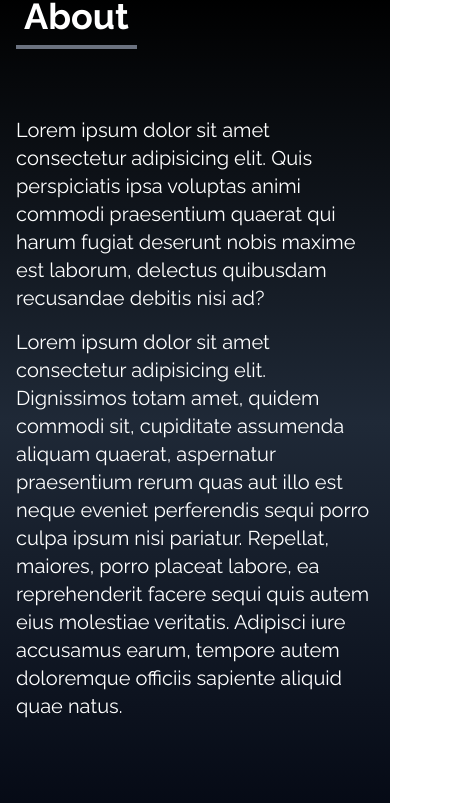
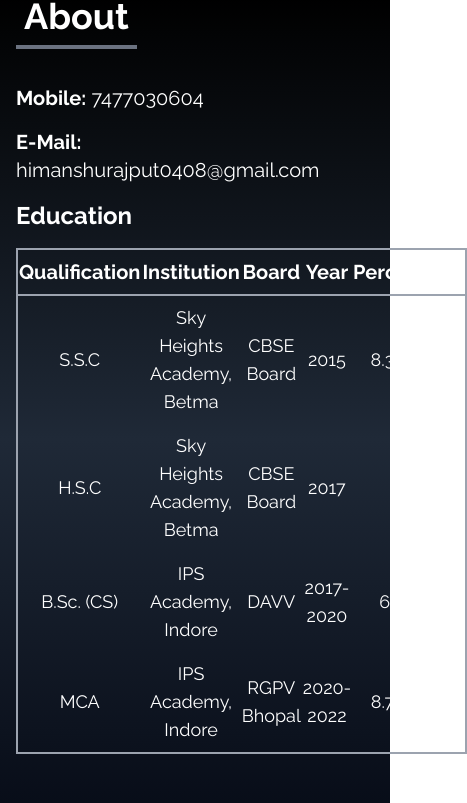
Before and after one commit to himanshurajput0410/portfolio, a React (Create React App) app: page / in a window 390 px wide. Shown: the part 663-1466 px from the top of the page, 467 px wide, since content can reach past the window. Built offline with nearby package versions, Linux system fonts and the light colour scheme; the HTML template or start-up script is replaced by a standard one.

Commit message:
worked on the changes in the about section

```diff
--- a/package.json
+++ b/package.json
@@ -6,6 +6,7 @@
     "@testing-library/jest-dom": "^5.16.5",
     "@testing-library/react": "^13.4.0",
     "@testing-library/user-event": "^13.5.0",
+    "aos": "^3.0.0-beta.6",
     "react": "^18.2.0",
     "react-dom": "^18.2.0",
     "react-icons": "^4.9.0",
--- a/src/components/about.jsx
+++ b/src/components/about.jsx
@@ -1,32 +1,93 @@
-import React from "react";
+import React, { useEffect } from "react";
+import AOS from "aos";
+import "aos/dist/aos.css";
 
 const About = () => {
+  useEffect(() => {
+    AOS.init();
+  }, []);
+  const education = [
+    {
+      id: 1,
+      Qualification: "S.S.C",
+      Institution: "Sky Heights Academy, Betma",
+      Board: "CBSE Board ",
+      Year: "2015",
+      Percentage: "8.3 CGPA",
+    },
+    {
+      id: 2,
+      Qualification: "H.S.C",
+      Institution: "Sky Heights Academy, Betma",
+      Board: "CBSE Board ",
+      Year: "2017",
+      Percentage: "53%",
+    },
+    {
+      id: 3,
+      Qualification: "B.Sc. (CS)",
+      Institution: "IPS Academy, Indore",
+      Board: "DAVV",
+      Year: "2017-2020",
+      Percentage: "63.00%",
+    },
+    {
+      id: 4,
+      Qualification: "MCA",
+      Institution: "IPS Academy, Indore  ",
+      Board: "RGPV  Bhopal",
+      Year: "2020-2022",
+      Percentage: "8.7 CGPA ",
+    },
+  ];
   return (
     <div
       name="about"
       className="w-full pb-32  bg-gradient-to-b from-black via-gray-800 to-gray-950 text-white "
     >
-      <div className="container xl:max-w-screen-xl mx-auto px-4 flex flex-col justify-center w-full h-full">
+      <div
+        className="container xl:max-w-screen-xl mx-auto px-4 flex flex-col justify-center w-full h-full"
+        data-aos="fade-up"
+        data-aos-delay="400"
+      >
         <div className="pb-8 ">
           <p className="text-4xl font-bold inline border-b-4 border-gray-500 p-2">
             About
           </p>
         </div>
-        <p className="text-xl mt-12">
-          Lorem ipsum dolor sit amet consectetur adipisicing elit. Quis
-          perspiciatis ipsa voluptas animi commodi praesentium quaerat qui harum
-          fugiat deserunt nobis maxime est laborum, delectus quibusdam
-          recusandae debitis nisi ad?
+        <p className="text-xl mt-4">
+          <strong>Mobile:</strong> 7477030604
         </p>
         <p className="text-xl mt-4">
-          Lorem ipsum dolor sit amet consectetur adipisicing elit. Dignissimos
-          totam amet, quidem commodi sit, cupiditate assumenda aliquam quaerat,
-          aspernatur praesentium rerum quas aut illo est neque eveniet
-          perferendis sequi porro culpa ipsum nisi pariatur. Repellat, maiores,
-          porro placeat labore, ea reprehenderit facere sequi quis autem eius
-          molestiae veritatis. Adipisci iure accusamus earum, tempore autem
-          doloremque officiis sapiente aliquid quae natus.
+          <a target="blank" href="mailto:email@example.com">
+            <strong>E-Mail:</strong> himanshurajput0408@gmail.com
+          </a>
         </p>
+        <p className="text-2xl font-bold mt-4">Education</p>
+        <table className="mt-4 border-2 border-gray-400">
+          <tr className="border-b-2 border-gray-400 ">
+            <th className="text-center py-2  font-bold text-xl">
+              Qualification
+            </th>
+            <th className="text-center py-2 font-bold text-xl ">Institution</th>
+            <th className="text-center py-2 font-bold text-xl ">Board</th>
+            <th className="text-center py-2 font-bold text-xl ">Year</th>
+            <th className="text-center py-2 font-bold text-xl ">Percentage</th>
+          </tr>
+          {education.map(
+            ({ id, Qualification, Institution, Board, Year, Percentage }) => {
+              return (
+                <tr key={id}>
+                  <td className="text-center py-2 text-lg">{Qualification}</td>
+                  <td className="text-center py-2 text-lg">{Institution}</td>
+                  <td className="text-center py-2 text-lg">{Board}</td>
+                  <td className="text-center py-2 text-lg">{Year}</td>
+                  <td className="text-center py-2 text-lg">{Percentage}</td>
+                </tr>
+              );
+            }
+          )}
+        </table>
       </div>
     </div>
   );
--- a/src/components/contact.jsx
+++ b/src/components/contact.jsx
@@ -1,12 +1,21 @@
-import React from "react";
+import React, { useEffect } from "react";
+import AOS from "aos";
+import "aos/dist/aos.css";
 
 const Contact = () => {
+  useEffect(() => {
+    AOS.init();
+  }, []);
   return (
     <div
       name="contact"
       className="pb-32  bg-gradient-to-b from-black via-gray-800 to-gray-950 text-white "
     >
-      <div className="container xl:max-w-screen-xl mx-auto px-4 flex flex-col justify-center w-full h-full">
+      <div
+        className="container xl:max-w-screen-xl mx-auto px-4 flex flex-col justify-center w-full h-full"
+        data-aos="fade-up"
+        data-aos-delay="400"
+      >
         <div className="pb-8">
           <p className="text-4xl font-bold inline border-b-4 border-gray-500 p-2">
             Contact
--- a/src/components/home.jsx
+++ b/src/components/home.jsx
@@ -1,9 +1,14 @@
-import React from "react";
+import React, { useEffect } from "react";
 import HeroImage from "../assets/hero-image.jpg";
 import { MdOutlineKeyboardArrowRight } from "react-icons/md";
 import { Link } from "react-scroll";
+import AOS from "aos";
+import "aos/dist/aos.css";
 
 const Home = () => {
+  useEffect(() => {
+    AOS.init();
+  }, []);
   return (
     <div
       name="home"
@@ -11,17 +16,25 @@ const Home = () => {
     >
       <div className="px-4 xl:max-w-screen-xl container mx-auto flex flex-col md:flex-row items-center justify-between h-full  ">
         <div className="md:w-1/2 w-full mx-auto md:mx-0 text-white">
-          <h2 className="text-3xl lg:text-6xl font-bold ">
+          <h2
+            className="text-3xl lg:text-6xl font-bold "
+            data-aos="fade-right"
+            data-aos-delay="300"
+          >
             I'm a Frontend Developer
           </h2>
-          <p className="text-gray-500 text-xl font-medium mt-5   ">
+          <p
+            className="text-gray-500 text-xl font-medium mt-5   "
+            data-aos="fade-right"
+            data-aos-delay="300"
+          >
             I have 1+ years of experience building and desgining software and
             website.I am a kind of hard working and self-motivated person
             looking for an opportunities where I can utilize my skills make the
             best of my potential and contribute to the growth of your
             organization.
           </p>
-          <div className="mt-5 ">
+          <div className="mt-5 " data-aos="fade-right" data-aos-delay="300">
             <Link
               to="experience"
               smooth
@@ -35,7 +48,11 @@ const Home = () => {
             </Link>
           </div>
         </div>
-        <div className="md:w-3/12 w-full mx-auto md:mx-0 ">
+        <div
+          className="md:w-3/12 w-full mx-auto md:mx-0 "
+          data-aos="fade-left"
+          data-aos-delay="300"
+        >
           <img
             src={HeroImage}
             alt="My Profile"
--- a/src/components/navbar.jsx
+++ b/src/components/navbar.jsx
@@ -30,9 +30,11 @@ const Navbar = () => {
     <section className=" w-full text-white fixed bg-gray-950  z-50   ">
       <div className=" flex justify-between items-center container xl:max-w-screen-xl mx-auto h-20 px-4  ">
         <div>
-          <h1 className="font-signature text-4xl hover:scale-105 duration-200 cursor-pointer ">
-            Himanshu
-          </h1>
+          <Link to="home" smooth duration={500}>
+            <h1 className="font-signature text-4xl hover:scale-105 duration-200 cursor-pointer ">
+              Himanshu
+            </h1>
+          </Link>
         </div>
         <div>
           <ul className="md:flex justify-end gap-8 hidden">
@@ -40,7 +42,7 @@ const Navbar = () => {
               return (
                 <li
                   key={id}
-                  className=" text-lg cursor-pointer capitalize text-gray-500 hover:scale-105 duration-200 font-medium hover:text-white "
+                  className=" text-lg cursor-pointer capitalize text-gray-500 hover:scale-105 hover:border-b  hover:border-r-gray-400 duration-200 font-medium hover:text-white "
                 >
                   <Link to={link} smooth duration={500}>
                     {link}
--- a/src/components/project.jsx
+++ b/src/components/project.jsx
@@ -1,6 +1,11 @@
-import React from "react";
+import React, { useEffect } from "react";
+import AOS from "aos";
+import "aos/dist/aos.css";
 
 const Projects = () => {
+  useEffect(() => {
+    AOS.init();
+  }, []);
   const project = [
     {
       id: 1,
@@ -32,12 +37,32 @@ const Projects = () => {
       name="projects"
       className="w-full bg-gradient-to-b from-gray-950  via-gray-800 to-black  text-white pb-32"
     >
-      <div className="xl:max-w-screen-xl mx-auto px-4 container flex flex-col justify-center w-full h-full">
+      <div
+        className="xl:max-w-screen-xl mx-auto px-4 container flex flex-col justify-center w-full h-full"
+        data-aos="fade-up"
+        data-aos-delay="400"
+      >
         <div className="pb-8">
           <p className="text-4xl font-bold inline border-b-4 border-gray-500 p-2">
             Projects
           </p>
-          <p className="mt-8 text-xl">My works</p>
+          <p className="mt-8 text-2xl">My works</p>
+          <ul className="mt-4  list-disc ml-4">
+            <li className="text-xl mt-4">
+              Designed and developed web application using JavaScript frameworks
+              Reactjs and Vuejs to increase user experience.
+            </li>
+            <li className="text-xl mt-4">
+              Created accessible, responsive and functional user interfaces to
+              allow visitors on any devices to have the same perfect user
+              experience.
+            </li>
+            <li className="text-xl mt-4">
+              Devised various custom WordPress sites from design comps that
+              includes advanced WordPress features, such as custom past types,
+              advanced custom fields, and WordPress customize API.
+            </li>
+          </ul>
         </div>
 
         <div className="grid sm:grid-cols-2 md:grid-cols-3 gap-8 px-12 sm:px-0 mt-10">
```
Also changed, not shown: src/components/experience.jsx (+37 -4 lines), src/assets/Vuejs.png (added), 1 other file (tests, documents, lock files or other folders).
